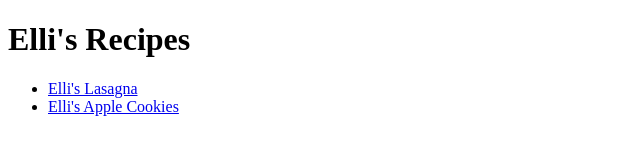
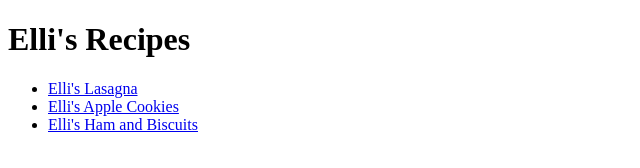
Before and after one commit to ElliPorelli/recipes, a plain HTML site: page index.html in a window 1280 px wide. Shown: the whole page, without its empty margins (0-640 px from the left). Drawn offline with Linux system fonts and the light colour scheme.

Commit message:
Added the last recipe
I added the last recipe and added a link for it.

```diff
--- a/index.html
+++ b/index.html
@@ -10,6 +10,7 @@
         <ul>
             <li><a href="Recipes/lasagna.html" target="_blank" rel="noopener noreferrer">Elli's Lasagna</a></li>
             <li><a href="Recipes/apple_cookies.html" target="_blank" rel="noopener noreferrer">Elli's Apple Cookies</a></li>
+            <li><a href="Recipes/ham_biscuits.html" target="_blank" rel="noopener noreferrer">Elli's Ham and Biscuits</a></li>
         </ul>
 
 </body>
```
